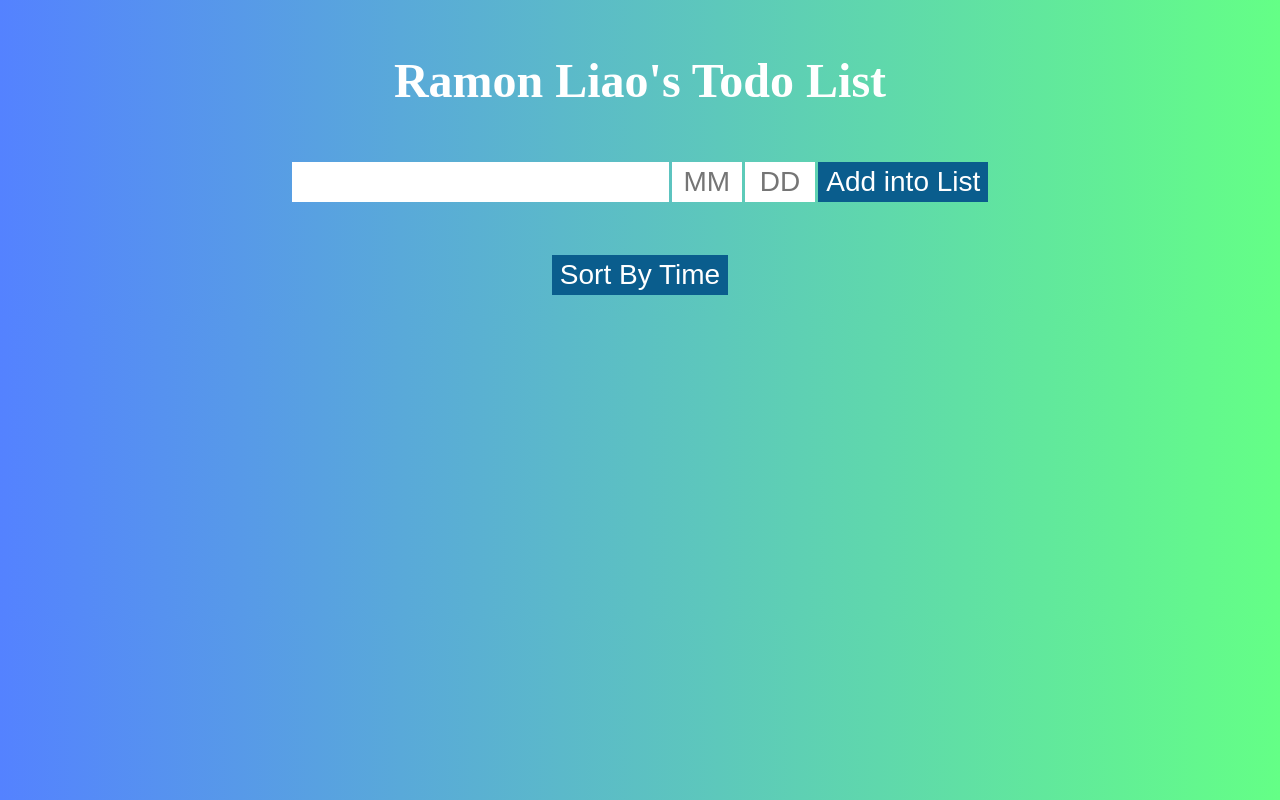
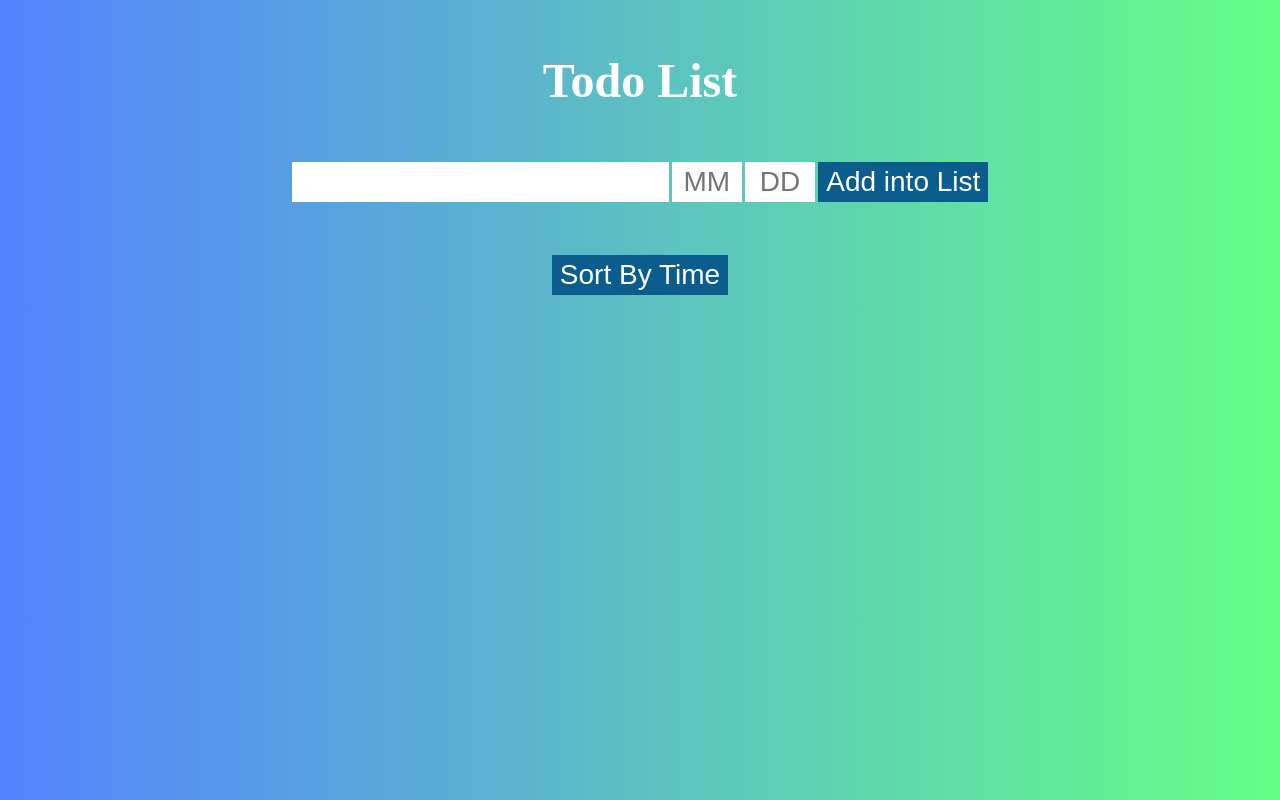
Before and after one commit to RamonLiao/Todo_List_App, a plain HTML site: page index.html in a window 1280 px wide. Drawn offline with Linux system fonts and the light colour scheme.

Commit message:
update GIF

```diff
--- a/index.html
+++ b/index.html
@@ -16,7 +16,7 @@
   </head>
   <body>
     <header>
-      <h1>Ramon Liao's Todo List</h1>
+      <h1>Todo List</h1>
     </header>
     <form>
       <input type="text" />
```
Also changed, not shown: TodoList.gif, 1 other file.
